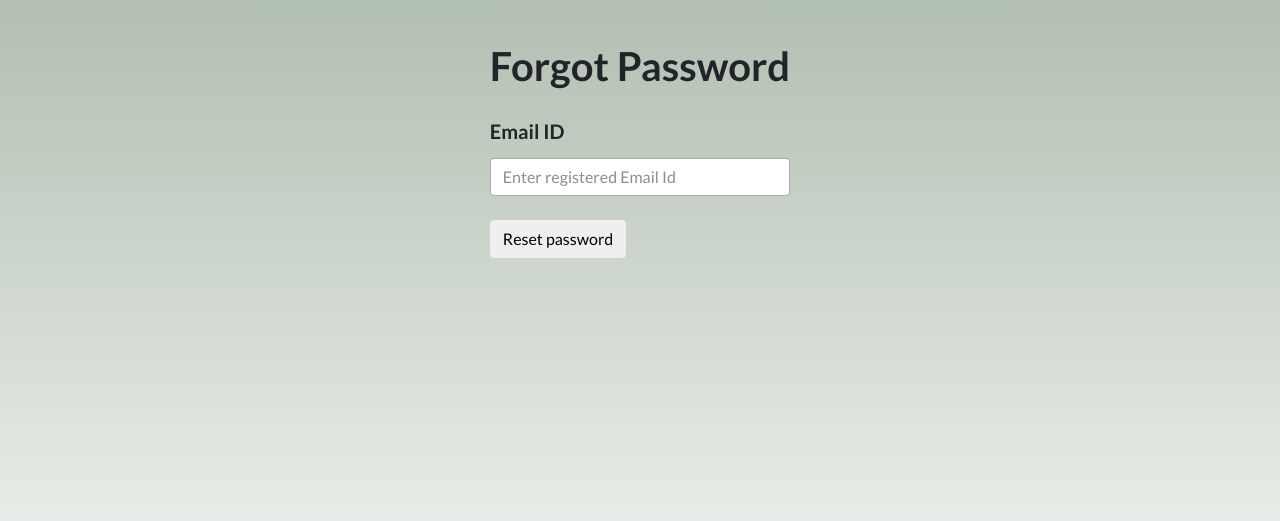
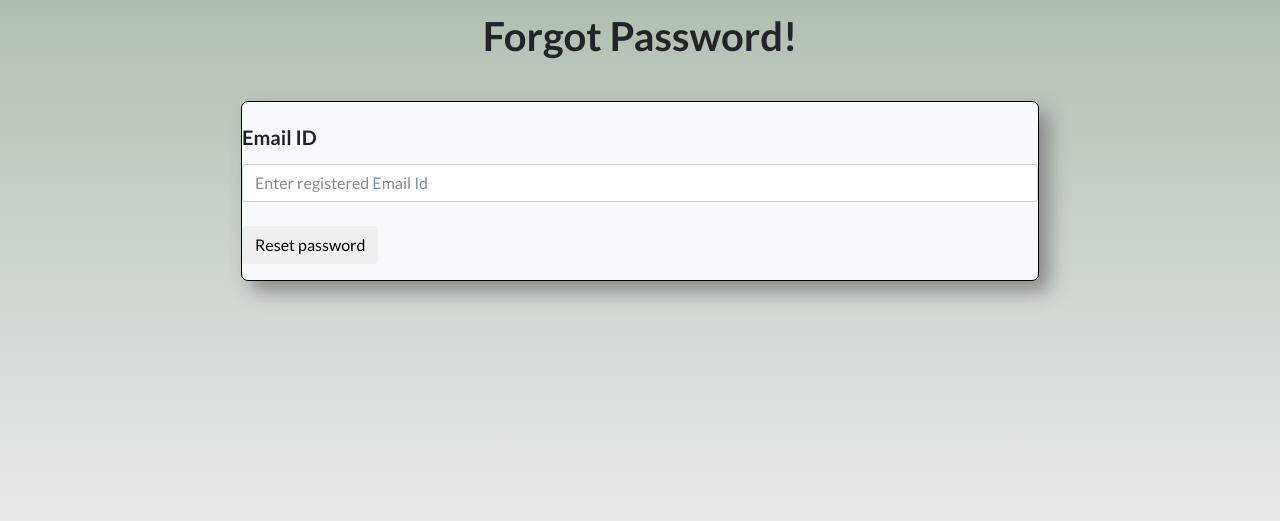
Before and after one commit to THEredhoodieguy/Pocket-Stock, a Django app: page /accounts/password_reset/ in a window 1280 px wide. Shown: the part 56-577 px from the top of the page. Run offline with Django 3.2, Linux system fonts and the light colour scheme; parts of the project's set-up code (start-up, migrations or seed data) failed here and were passed over; some libraries are stand-ins or nearby versions.

Commit message:
minor UI changes. checking on heroku

```diff
--- a/templates/registration/password_reset_form.html
+++ b/templates/registration/password_reset_form.html
@@ -1,10 +1,12 @@
 {% extends "base_generic.html" %}
 
 {% block content %}
+<h1 class="text-center" style="margin-top:70px;">Forgot Password!</h1>
 <div class="container">
 <div class="row">
-  <div style="margin: 100px auto;">
-    <h1>Forgot Password</h1>
+  <div style="margin: 35px auto; border: 1px solid black; border-radius:7px; box-shadow: 10px 10px 20px #888888; width: 70%; ; background-color: #F8F9FA;">
+  <!-- <div style="margin: 100px auto;"> -->
+    <!-- <h1>Forgot Password</h1> -->
    <br>
   <form method="post">
     {% csrf_token %}
```
